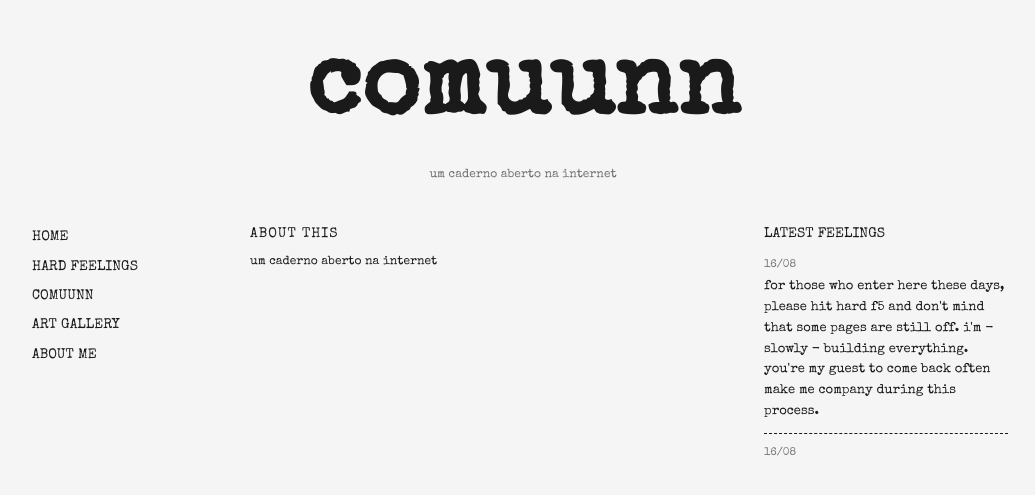
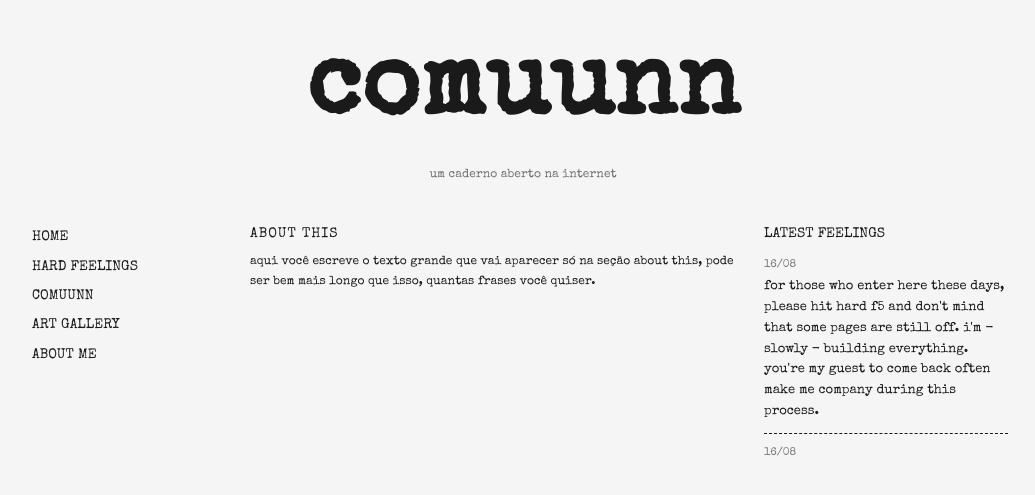
Before and after one commit to guiolhermer/comuunn, a Jekyll site: the page built from index.html, in a window 1280 px wide. Shown: the top 495 px of the page, without its empty margins (117-1152 px from the left). Built offline with Jekyll 4.4.1, drawn with Linux system fonts in a browser that asks for light colours.

Commit message:
fix: add tagline to config and update masthead to use tagline for improved clarity

```diff
--- a/_config.yml
+++ b/_config.yml
@@ -1,5 +1,6 @@
 title: comuunn
-description: "um caderno aberto na internet"
+tagline: "um caderno aberto na internet"
+description: "aqui você escreve o texto grande que vai aparecer só na seção about this, pode ser bem mais longo que isso, quantas frases você quiser."
 baseurl: ""
 permalink: /diario/:title/
 markdown: kramdown
--- a/_includes/masthead.html
+++ b/_includes/masthead.html
@@ -1,4 +1,4 @@
 <header class="home-header">
   <h1 class="site-title"><a href="{{ '/' | relative_url }}">{{ site.title }}</a></h1>
-  <p class="home-quote">{{ site.description }}</p>
+  <p class="home-quote">{{ site.tagline }}</p>
 </header>
```
